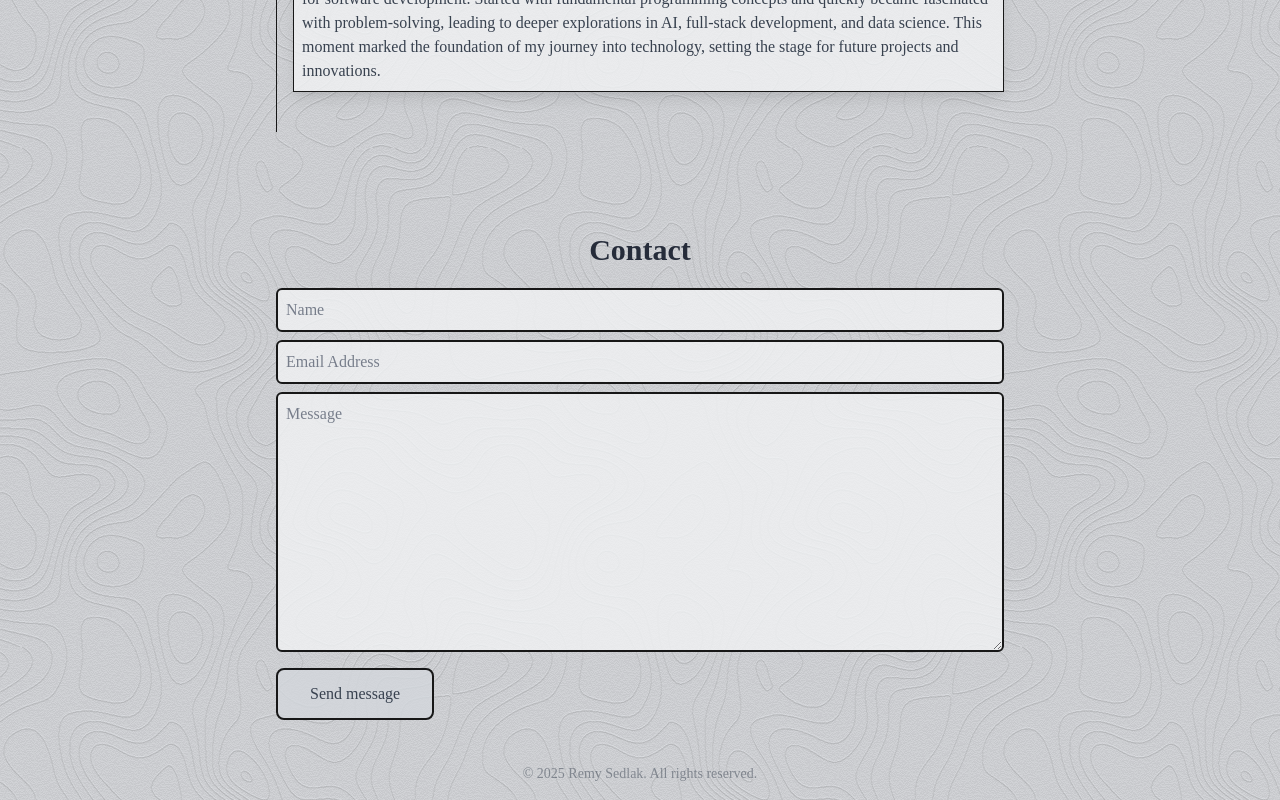
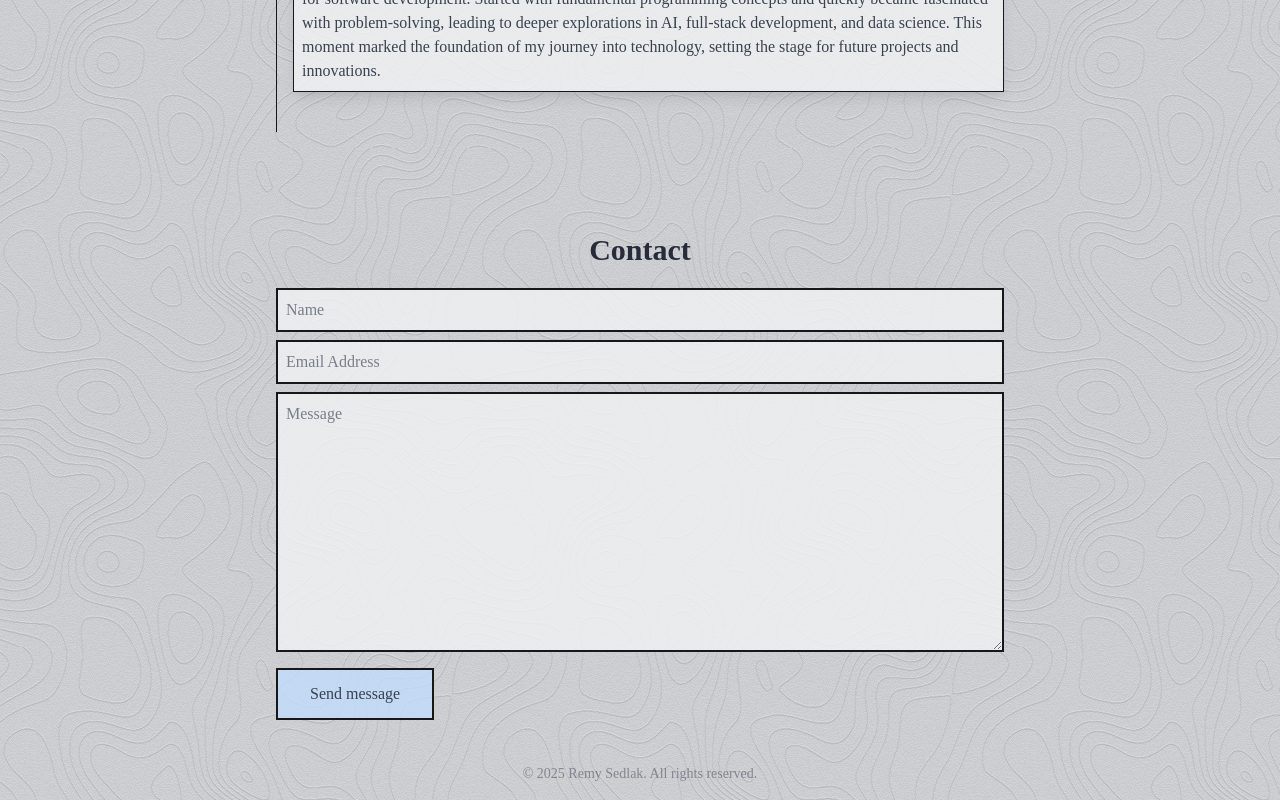
Before and after one commit to remysedlak/portfolio, a React (Vite) app: page / in a window 1280 px wide. Shown: the part 2846-3646 px from the top of the page. Built offline with nearby package versions, Linux system fonts and the light colour scheme; a web font is replaced by a local one.

Commit message:
contact ui changes to match site

```diff
--- a/src/components/Contact.jsx
+++ b/src/components/Contact.jsx
@@ -15,24 +15,24 @@ function Contact(){
                             type="text"
                             name="name"
                             placeholder="Name"
-                            className="p-2 bg-gray-100 dark:bg-gray-800 bg-opacity-80 dark:text-gray-300 border-2 border-black  dark:border-gray-400 rounded-md focus:outline-none placeholder-gray-500 "
+                            className="p-2 bg-gray-100 dark:bg-gray-800 bg-opacity-80 dark:text-gray-300 border-2 border-black  dark:border-gray-400 -md focus:outline-none placeholder-gray-500 "
                         />
                         <input
                             type="text"
                             name="email"
                             placeholder="Email Address"
-                            className="my-2 p-2 bg-gray-100 dark:bg-gray-800 bg-opacity-80 bg-transparent dark:text-gray-300 border-2 border-black dark:border-gray-400   rounded-md focus:outline-none placeholder-gray-500 "
+                            className="my-2 p-2 bg-gray-100 dark:bg-gray-800 bg-opacity-80 bg-transparent dark:text-gray-300 border-2 border-black dark:border-gray-400   -md focus:outline-none placeholder-gray-500 "
                         />
                         <textarea
                             name="message"
                             placeholder="Message"
                             cols="30"
                             rows="10"
-                            className="mb-4 bg-gray-100 dark:bg-gray-800 bg-opacity-80 p-2 bg-transparent border-2 rounded-md focus:outline-none dark:text-gray-300 border-black dark:border-gray-400  placeholder-gray-500 "
+                            className="mb-4 bg-gray-100 dark:bg-gray-800 bg-opacity-80 p-2 bg-transparent border-2 -md focus:outline-none dark:text-gray-300 border-black dark:border-gray-400  placeholder-gray-500 "
                             >
                         </textarea>
-                        <button type="submit" className="text-center inline-block  px-8 py-3 w-max text-base font-medium text-black rounded-lg
-                        bg-gray-300 hover:bg-gray-100 dark:bg-gray-800 bg-opacity-80 border-2 dark:text-gray-300 dark:hover:bg-opacity-30 dark:hover:bg-gray-700 border-black dark:border-gray-400  focus:outline-2 focus:outline-offset-2 focus:outline-violet-500 active:bg-violet-700">
+                        <button type="submit" className="text-center inline-block  px-8 py-3 w-max text-base font-medium text-black -lg
+                        bg-blue-200 hover:bg-blue-300 dark:bg-gray-800 bg-opacity-80 border-2 dark:text-gray-300 dark:hover:bg-opacity-30 dark:hover:bg-gray-700 border-black dark:border-gray-400  focus:outline-2 focus:outline-offset-2 focus:outline-violet-500 active:bg-violet-700">
                             Send message
                         </button>
                 </form>
```
